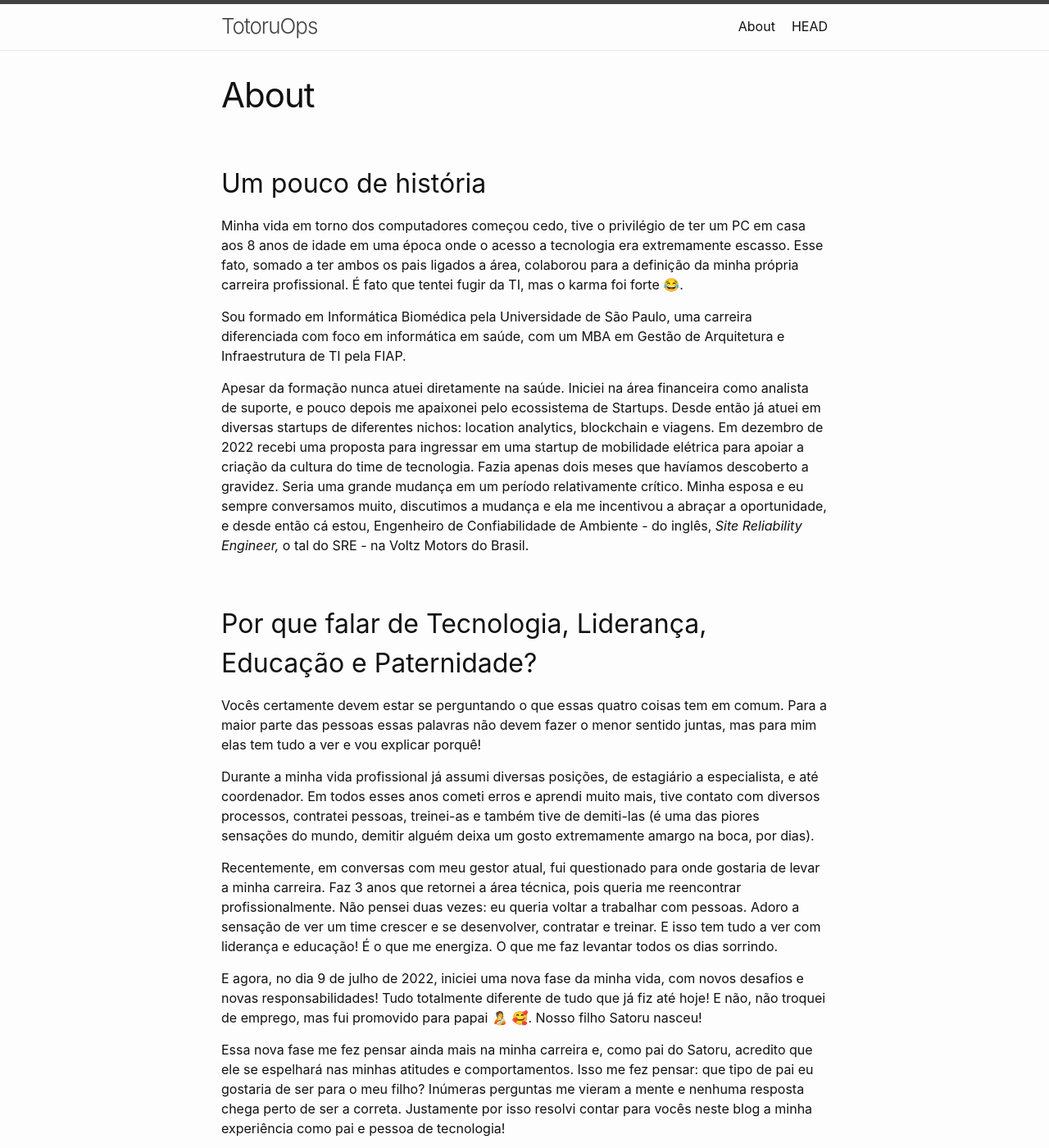
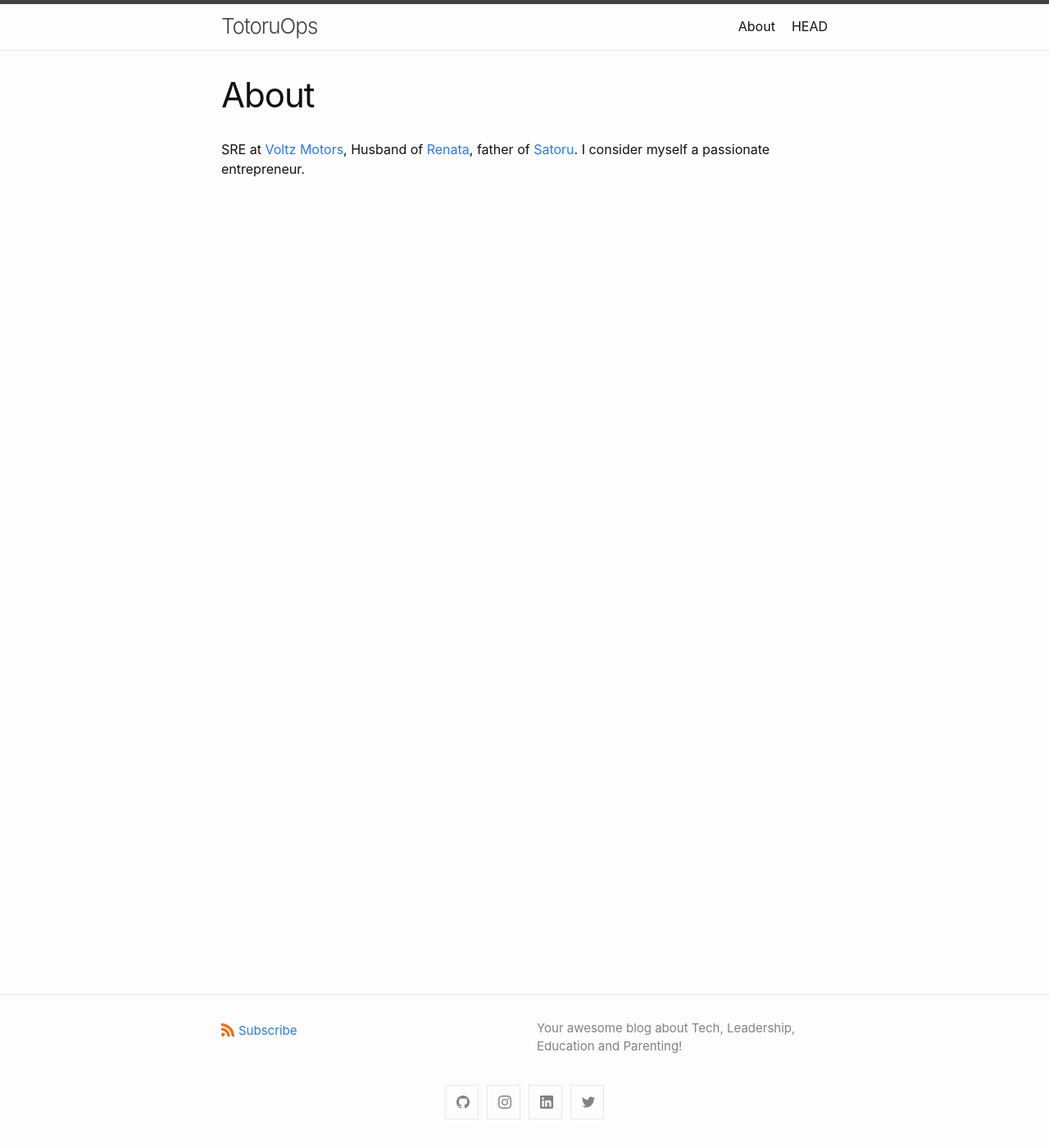
Before and after one commit to TotoruOps/blog, a Jekyll site: the page built from about.md, in a window 1280 px wide and 1400 px high. Shown: the whole window at 82% size. Built offline with Jekyll 4.4.1, drawn with Linux system fonts in a browser that asks for light colours; some of the changed text lies outside the part shown.

Commit message:
about: update

```diff
--- a/about.md
+++ b/about.md
@@ -4,29 +4,4 @@ title: About
 permalink: /about/
 ---
 
-
-## Um pouco de história
-
-Minha vida em torno dos computadores começou  cedo, tive o privilégio de ter um PC em casa aos 8 anos de idade em uma época onde o acesso a tecnologia era extremamente escasso. Esse fato, somado a ter ambos os pais ligados a área, colaborou para a definição da minha própria carreira profissional. É fato que tentei fugir da TI, mas o karma foi forte 😂.
-
-Sou formado em Informática Biomédica pela Universidade de São Paulo, uma carreira diferenciada com foco em informática em saúde, com um MBA em Gestão de Arquitetura e Infraestrutura de TI pela FIAP.
-
-Apesar da formação nunca atuei diretamente na saúde. Iniciei na área financeira como analista de suporte, e pouco depois me apaixonei pelo ecossistema de Startups. Desde então já atuei em diversas startups de diferentes nichos: location analytics, blockchain e viagens. Em dezembro de 2022 recebi uma proposta para ingressar em uma startup de mobilidade elétrica para apoiar a criação da cultura do time de tecnologia. Fazia apenas dois meses que havíamos descoberto a gravidez. Seria uma grande mudança em um período relativamente crítico. Minha esposa e eu sempre conversamos muito, discutimos a mudança e ela me incentivou a abraçar a oportunidade, e desde então cá estou, Engenheiro de Confiabilidade de Ambiente - do inglês, *Site Reliability Engineer,* o tal do SRE - na Voltz Motors do Brasil.
-
-## Por que falar de Tecnologia, Liderança, Educação e Paternidade?
-
-Vocês certamente devem estar se perguntando o que essas quatro coisas tem em comum. Para a maior parte das pessoas essas palavras não devem fazer o menor sentido juntas, mas para mim elas tem tudo a ver e vou explicar porquê!
-
-Durante a minha vida profissional já assumi diversas posições, de estagiário a especialista, e até coordenador. Em todos esses anos cometi erros e aprendi muito mais, tive contato com diversos processos, contratei pessoas, treinei-as e também tive de demiti-las (é uma das piores sensações do mundo, demitir alguém deixa um gosto extremamente amargo na boca, por dias).
-
-Recentemente, em conversas com meu gestor atual, fui questionado para onde gostaria de levar a minha carreira. Faz 3 anos que retornei a área técnica, pois queria me reencontrar profissionalmente. Não pensei duas vezes: eu queria voltar a trabalhar com pessoas. Adoro a sensação de ver um time crescer e se desenvolver, contratar e treinar. E isso tem tudo a ver com liderança e educação! É o que me energiza. O que me faz levantar todos os dias sorrindo.
-
-E agora, no dia 9 de julho de 2022, iniciei uma nova fase da minha vida, com novos desafios e novas responsabilidades! Tudo totalmente diferente de tudo que já fiz até hoje! E não, não troquei de emprego, mas fui promovido para papai 🧑‍🍼 🥰. Nosso filho Satoru nasceu!
-
-Essa nova fase me fez pensar ainda mais na minha carreira e, como pai do Satoru, acredito que ele se espelhará nas minhas atitudes e comportamentos. Isso me fez pensar: que tipo de pai eu gostaria de ser para o meu filho? Inúmeras perguntas me vieram a mente e nenhuma resposta chega perto de ser a correta. Justamente por isso resolvi contar para vocês neste blog a minha experiência como pai e pessoa de tecnologia!
-
-## Por onde começar a história?
-
-Já falei para vocês que trabalhar com pessoas me energiza, por isso começarei com uma série de 3 posts falando sobre o papel do pai na gestação, farei um paralelo sobre a responsabilidade compartilhada e o sentimento de dono (ownershipness) e por fim falarei um pouco sobre paternidade e liderança.
-
-Nos vemos nos próximos posts!! 😉
+SRE at [Voltz Motors](https://voltzmotors.com), Husband of [Renata](https://instagram.com/renatahitomii), father of [Satoru](https://instagram.com/bloguinhobabyjapa). I consider myself a passionate entrepreneur.
```
